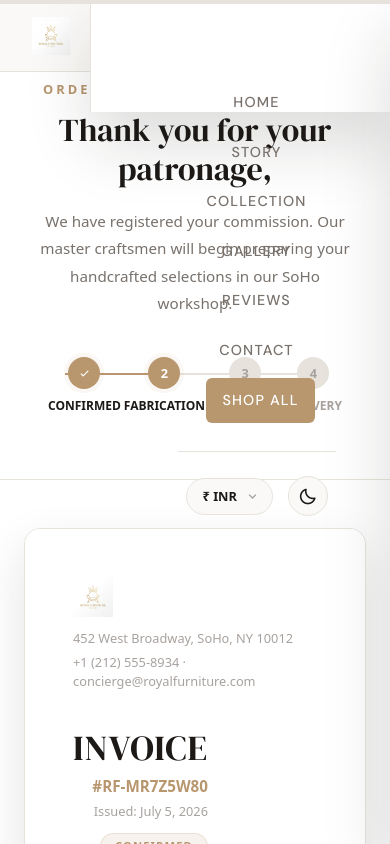
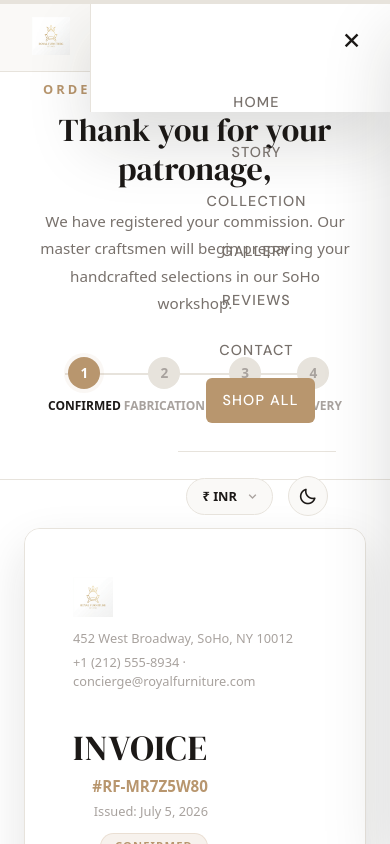
Before and after one commit to blackhole2100/bespoke-luxury-Next.js, a Next.js app: page /checkout/success in a window 390 px wide. Both pictures are taken after a click on the button 337 px from the left and 35 px from the top of the page. Shown: the top 844 px of the page. Built offline with nearby package versions, Linux system fonts and the light colour scheme; no server answers.

Commit message:
fix: resolve sticky header top gap, make toast alerts responsive, add authentication cta card to cart sidebar, make order success tracker dynamic, and add close button inside mobile drawer

```diff
--- a/src/app/checkout/success/page.tsx
+++ b/src/app/checkout/success/page.tsx
@@ -151,35 +151,66 @@ function OrderSuccessContent() {
           </p>
 
           {/* Visual Order Progress Tracker */}
+          {(() => {
+            const currentStatus = order?.status || 'Pending';
+            const statusMap: Record<string, number> = {
+              'Pending': 1,
+              'Confirmed': 1,
+              'Processing': 2,
+              'Fabrication': 2,
+              'Shipped': 3,
+              'Inspection': 3,
+              'Delivered': 4,
+              'Delivery': 4
+            };
+            const activeStep = statusMap[currentStatus] || 1;
+            const getProgressWidth = () => {
+              if (activeStep >= 4) return '80%';
+              if (activeStep === 3) return '53.3%';
+              if (activeStep === 2) return '26.6%';
+              return '0%';
+            };
+
+            return (
               <div style={{ display: 'flex', alignItems: 'center', justifyContent: 'space-between', maxWidth: '560px', margin: '0 auto', position: 'relative', padding: '0 1rem' }}>
                 {/* Horizontal Connector Line */}
                 <div style={{ position: 'absolute', top: '16px', left: '10%', right: '10%', height: '2px', background: 'var(--border)', zIndex: 1 }} />
-            <div style={{ position: 'absolute', top: '16px', left: '10%', width: '30%', height: '2px', background: 'var(--accent)', zIndex: 2 }} />
+                <div style={{ position: 'absolute', top: '16px', left: '10%', width: getProgressWidth(), height: '2px', background: 'var(--accent)', zIndex: 2, transition: 'width 0.4s ease' }} />
 
                 {/* Step 1 */}
                 <div style={{ position: 'relative', zIndex: 3, display: 'flex', flexDirection: 'column', alignItems: 'center', gap: '8px' }}>
-              <div className="step-circle active"><i className="bx bx-check"></i></div>
-              <span style={{ fontSize: '0.75rem', fontWeight: 700, textTransform: 'uppercase', color: 'var(--text-primary)' }}>Confirmed</span>
+                  <div className={`step-circle ${activeStep >= 1 ? 'active' : 'pending'}`}>
+                    {activeStep > 1 ? <i className="bx bx-check"></i> : '1'}
+                  </div>
+                  <span style={{ fontSize: '0.75rem', fontWeight: activeStep >= 1 ? 700 : 600, textTransform: 'uppercase', color: activeStep >= 1 ? 'var(--text-primary)' : 'var(--text-muted)' }}>Confirmed</span>
                 </div>
 
                 {/* Step 2 */}
                 <div style={{ position: 'relative', zIndex: 3, display: 'flex', flexDirection: 'column', alignItems: 'center', gap: '8px' }}>
-              <div className="step-circle active" style={{ fontSize: '0.8rem' }}>2</div>
-              <span style={{ fontSize: '0.75rem', fontWeight: 700, textTransform: 'uppercase', color: 'var(--text-primary)' }}>Fabrication</span>
+                  <div className={`step-circle ${activeStep >= 2 ? 'active' : 'pending'}`}>
+                    {activeStep > 2 ? <i className="bx bx-check"></i> : '2'}
+                  </div>
+                  <span style={{ fontSize: '0.75rem', fontWeight: activeStep >= 2 ? 700 : 600, textTransform: 'uppercase', color: activeStep >= 2 ? 'var(--text-primary)' : 'var(--text-muted)' }}>Fabrication</span>
                 </div>
 
                 {/* Step 3 */}
                 <div style={{ position: 'relative', zIndex: 3, display: 'flex', flexDirection: 'column', alignItems: 'center', gap: '8px' }}>
-              <div className="step-circle pending" style={{ fontSize: '0.8rem' }}>3</div>
-              <span style={{ fontSize: '0.75rem', fontWeight: 600, textTransform: 'uppercase', color: 'var(--text-muted)' }}>Inspection</span>
+                  <div className={`step-circle ${activeStep >= 3 ? 'active' : 'pending'}`}>
+                    {activeStep > 3 ? <i className="bx bx-check"></i> : '3'}
+                  </div>
+                  <span style={{ fontSize: '0.75rem', fontWeight: activeStep >= 3 ? 700 : 600, textTransform: 'uppercase', color: activeStep >= 3 ? 'var(--text-primary)' : 'var(--text-muted)' }}>Inspection</span>
                 </div>
 
                 {/* Step 4 */}
                 <div style={{ position: 'relative', zIndex: 3, display: 'flex', flexDirection: 'column', alignItems: 'center', gap: '8px' }}>
-              <div className="step-circle pending" style={{ fontSize: '0.8rem' }}>4</div>
-              <span style={{ fontSize: '0.75rem', fontWeight: 600, textTransform: 'uppercase', color: 'var(--text-muted)' }}>Delivery</span>
+                  <div className={`step-circle ${activeStep >= 4 ? 'active' : 'pending'}`}>
+                    {activeStep > 4 ? <i className="bx bx-check"></i> : '4'}
+                  </div>
+                  <span style={{ fontSize: '0.75rem', fontWeight: activeStep >= 4 ? 700 : 600, textTransform: 'uppercase', color: activeStep >= 4 ? 'var(--text-primary)' : 'var(--text-muted)' }}>Delivery</span>
                 </div>
               </div>
+            );
+          })()}
         </div>
       </div>
 
--- a/src/app/globals.css
+++ b/src/app/globals.css
@@ -1506,6 +1506,10 @@ button { cursor: pointer; font-family: var(--font-body); border: none; backgroun
     transform: translateX(-50%);
     z-index: 9999;
     pointer-events: none;
+    width: calc(100% - 2rem);
+    max-width: 420px;
+    display: flex;
+    justify-content: center;
 }
 .rf-toast {
     display: flex;
@@ -1518,12 +1522,14 @@ button { cursor: pointer; font-family: var(--font-body); border: none; backgroun
     box-shadow: var(--shadow-xl);
     font-size: 0.875rem;
     font-weight: 500;
-    min-width: 280px;
+    width: 100%;
+    min-width: 0;
     border-left: 4px solid var(--accent);
     opacity: 0;
     transform: translateY(20px);
     transition: all 0.4s var(--ease-out);
     pointer-events: all;
+    word-break: break-word;
 }
 .rf-toast.show { opacity: 1; transform: translateY(0); }
 .rf-toast.error { border-left-color: #DC2626; }
@@ -1605,6 +1611,7 @@ button { cursor: pointer; font-family: var(--font-body); border: none; backgroun
     .mobile-only-action { display: block !important; }
 
     .header-nav { display: none; }
+    .mobile-menu-close { display: block !important; }
     .header-nav.mobile-open {
         display: flex;
         flex-direction: column;
--- a/src/components/CartSidebar.tsx
+++ b/src/components/CartSidebar.tsx
@@ -167,9 +167,26 @@ export const CartSidebar: React.FC<CartSidebarProps> = ({ isOpen, onClose }) =>
               </div>
 
               {!user && (
-                <p style={{ color: '#dc3545', fontSize: '0.8rem', marginTop: '10px' }}>
-                  * You must sign in or create an account to finalize your order.
-                </p>
+                <div style={{ background: 'var(--bg-tertiary)', border: '1px solid var(--border)', borderRadius: '8px', padding: '1.25rem', textAlign: 'center', margin: '15px 0' }}>
+                  <i className="bx bx-lock-alt" style={{ fontSize: '1.5rem', color: 'var(--accent)', marginBottom: '8px', display: 'block' }}></i>
+                  <p style={{ color: 'var(--text-primary)', fontSize: '0.9rem', fontWeight: 600, margin: '0 0 6px 0' }}>
+                    Sign In Required
+                  </p>
+                  <p style={{ color: 'var(--text-secondary)', fontSize: '0.78rem', margin: '0 0 1.25rem 0', lineHeight: '1.4' }}>
+                    Please login or create an account to proceed with your order checkout.
+                  </p>
+                  <button
+                    type="button"
+                    className="btn-primary-solid"
+                    onClick={() => {
+                      onClose();
+                      router.push('/signup');
+                    }}
+                    style={{ fontSize: '0.75rem', padding: '8px 18px', textTransform: 'uppercase', width: '100%' }}
+                  >
+                    Login or Register
+                  </button>
+                </div>
               )}
 
               <div style={{ display: 'flex', gap: '10px', marginTop: '1.5rem' }}>
--- a/src/components/Header.tsx
+++ b/src/components/Header.tsx
@@ -45,6 +45,16 @@ export const Header: React.FC = () => {
     window.addEventListener('scroll', handleScroll, { passive: true });
     return () => window.removeEventListener('scroll', handleScroll);
   }, []);
+
+  // Collapse the hero top margin when announcement banner is hidden
+  useEffect(() => {
+    if (typeof document !== 'undefined') {
+      document.documentElement.style.setProperty(
+        '--announcement-h',
+        isAnnouncementVisible ? '40px' : '0px'
+      );
+    }
+  }, [isAnnouncementVisible]);
 
   const handleSearchSubmit = (e: React.FormEvent) => {
     e.preventDefault();
@@ -118,6 +128,23 @@ export const Header: React.FC = () => {
           </div>
 
           <nav className={`header-nav ${isMobileMenuOpen ? 'mobile-open' : ''}`} id="header-nav">
+            {/* Close Button inside Drawer */}
+            <button
+              className="mobile-menu-close"
+              onClick={() => setIsMobileMenuOpen(false)}
+              aria-label="Close menu"
+              style={{
+                position: 'absolute',
+                top: '1.25rem',
+                right: '1.5rem',
+                fontSize: '1.8rem',
+                color: 'var(--text-primary)',
+                cursor: 'pointer',
+                display: 'none' // Controlled in responsive CSS
+              }}
+            >
+              <i className="bx bx-x"></i>
+            </button>
             <ul>
               <li><Link href="/" className={`nav-link ${pathname === '/' ? 'active' : ''}`} onClick={handleNavClick}>Home</Link></li>
               <li><Link href={getNavLink('#about')} className="nav-link" onClick={handleNavClick}>Story</Link></li>
```
Lines whose indentation alone changed are shown as unchanged.
